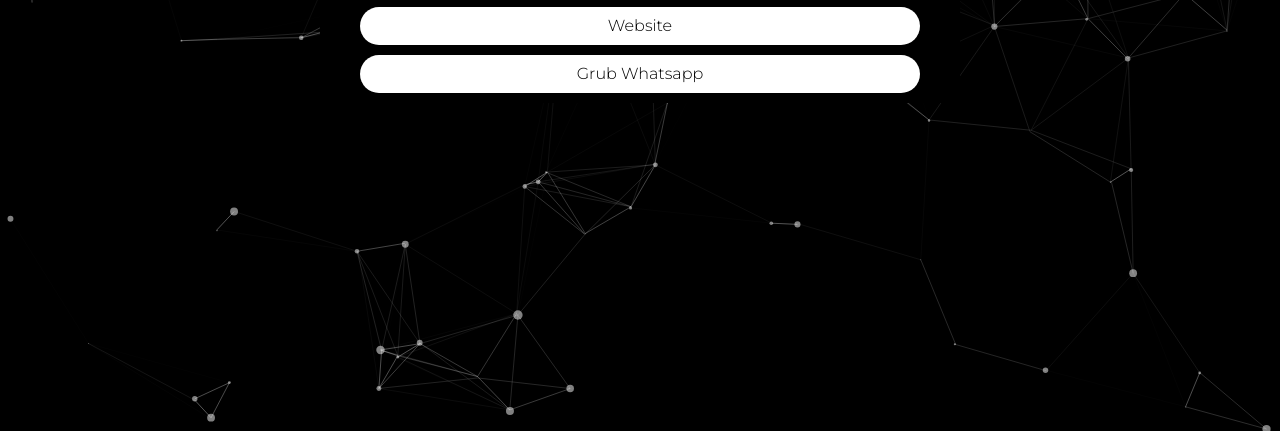
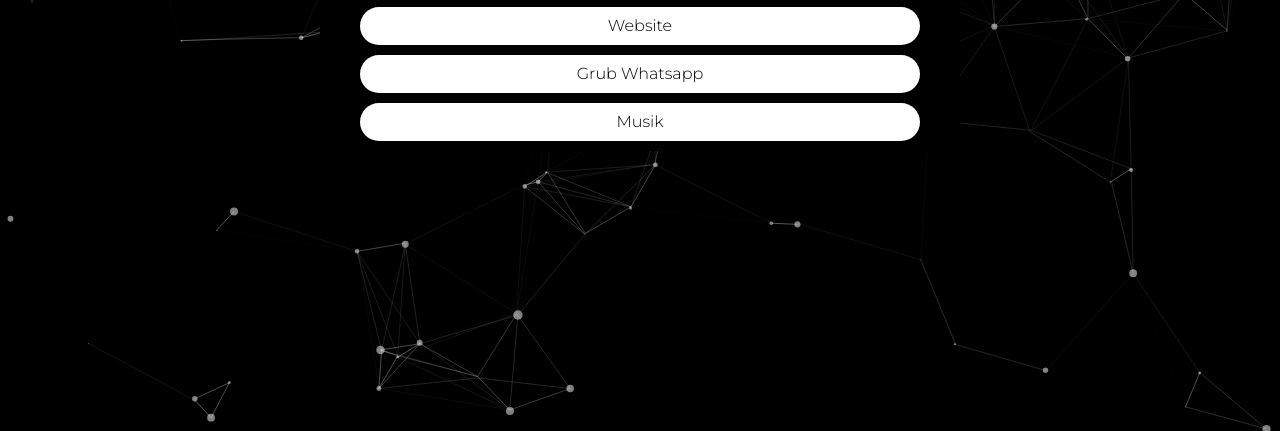
Before and after one commit to paemons/ddoseofotaku, a plain HTML site: page index.html in a window 1280 px wide. Shown: the part 369-800 px from the top of the page. Drawn offline with nearby package versions, Linux system fonts and the light colour scheme.

Commit message:
Update index.html

```diff
--- a/index.html
+++ b/index.html
@@ -44,6 +44,11 @@
               <p>Grub Whatsapp</p>
             </a>
           </div>
+          <div class="linktree__links--item">
+            <a href="https://paemons.github.io/Music/" target="_blank" rel="noopener noreferrer">
+              <p>Musik</p>
+            </a>
+          </div>
 
           <!-- Iframe Youtube -->
         </div>
```
